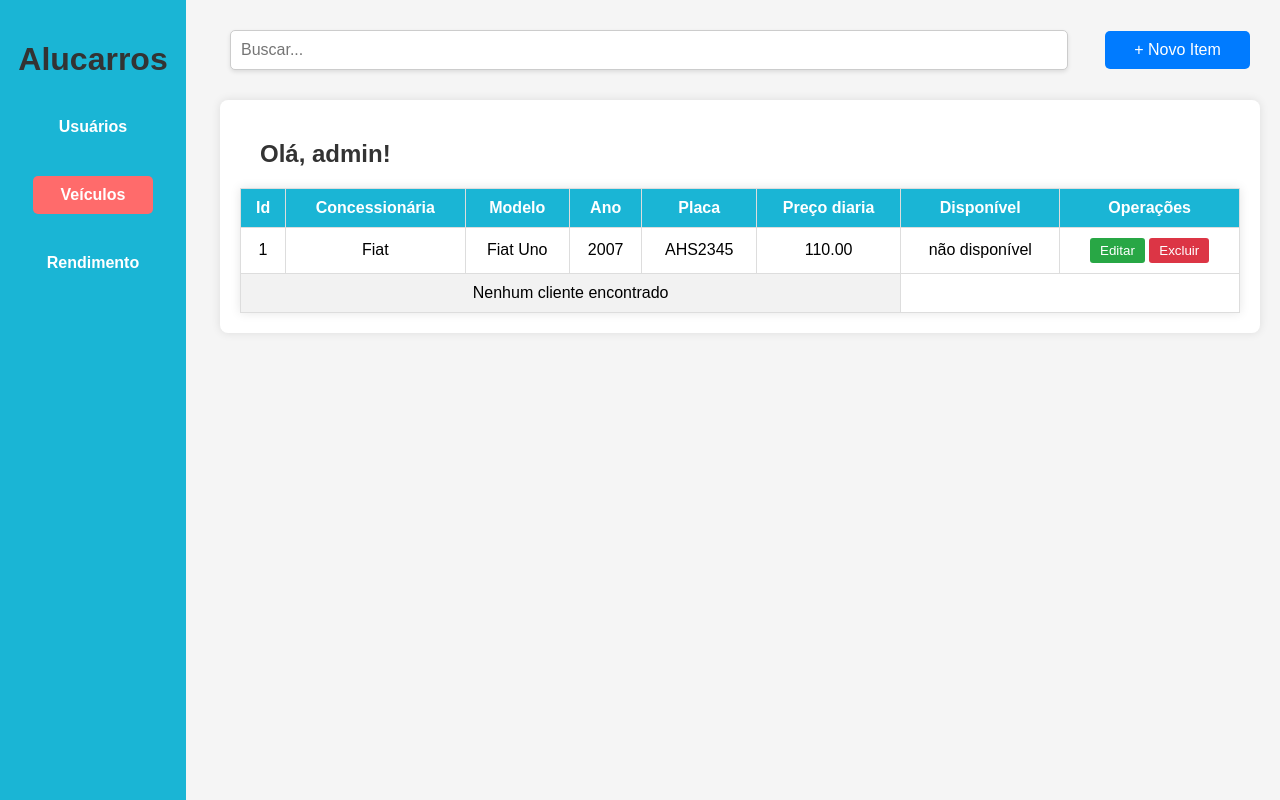
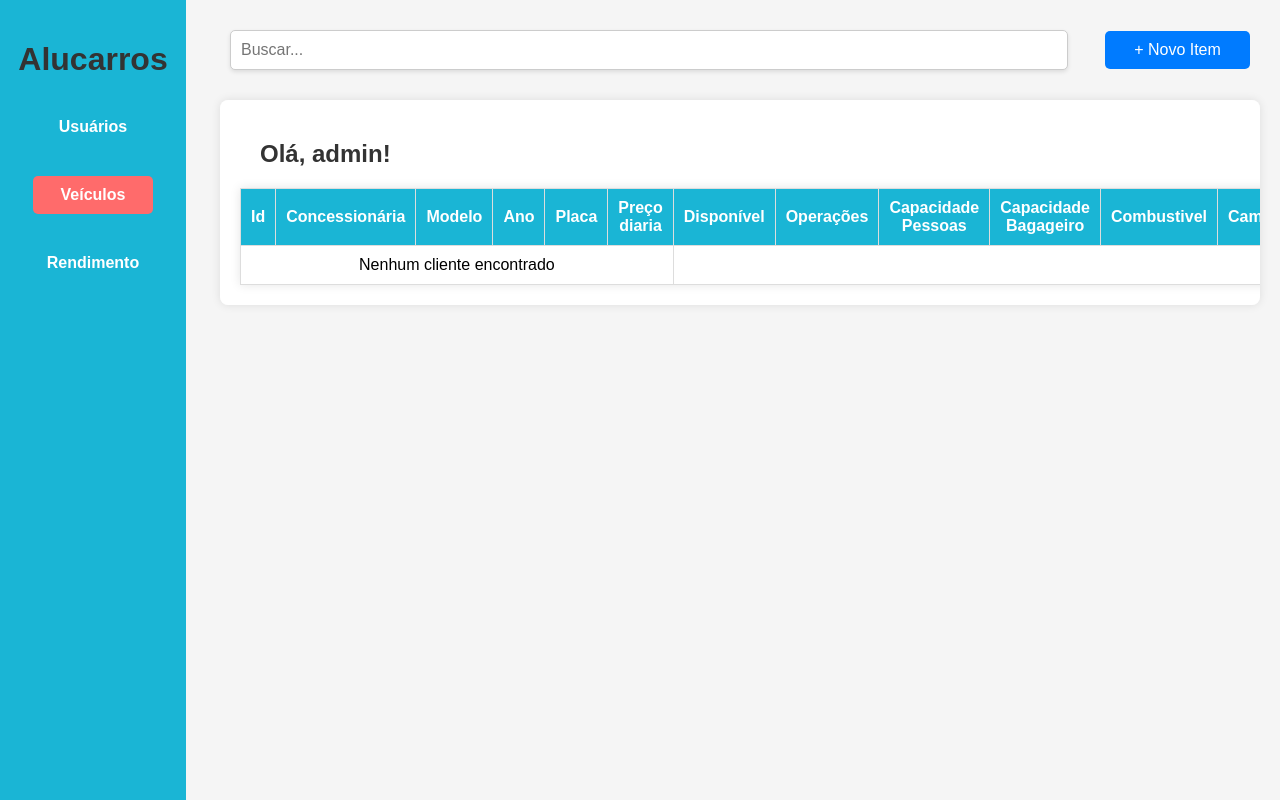
Before and after one commit to joaovitro99/Aluguel-de-carros, a PHP site: page /veiculos.php in a window 1280 px wide. Run offline with PHP 8.4, Linux system fonts and the light colour scheme; data that the repository does not hold is empty.

Commit message:
adiçao de colunas BD

```diff
--- a/FrontEnd/veiculos.php
+++ b/FrontEnd/veiculos.php
@@ -43,23 +43,14 @@
                         <th>Preço diaria</th>
                         <th>Disponível</th>
                         <th>Operações</th>
+                        <th>Capacidade Pessoas</th>
+                        <th>Capacidade Bagageiro</th>
+                        <th>Combustivel</th>
+                        <th>Cambio</th>
                     </tr>
                 </thead>
                 <tbody>
                     <!-- Linhas de exemplo -->
-                    <tr>
-                        <td>1</td>
-                        <td>Fiat </td>
-                        <td>Fiat Uno</td>
-                        <td>2007</td>
-                        <td>AHS2345</td>
-                        <td>110.00  </td>
-                        <td>não disponível</td>
-                        <td>
-                            <button class="btn-edit">Editar</button>
-                            <button class="btn-delete">Excluir</button>
-                        </td>
-                    </tr>
                     <!-- Mais linhas -->
                     <?php
                         include("../BackEnd/data/mySqlDataProvider.php"); // Certifique-se que o caminho está correto
@@ -70,7 +61,7 @@
                         $conn = new MySqlDataProvider($config);
 
                         // Consulta SQL para obter os dados dos clientes
-                        $sql = "SELECT id_veiculo,marca, modelo, ano,placa,valor_diaria,status FROM veiculos ";
+                        $sql = "SELECT id_veiculo,marca, modelo, ano,placa,valor_diaria,status,capacidade_pessoas,capacidade_bagageiro,combustivel,cambio FROM veiculos ";
 
                         // Preparação e execução da consulta
                         $stmt = $conn->query($sql);
@@ -87,6 +78,10 @@
                                 echo "<td>" . $row['placa'] . "</td>";
                                 echo "<td>" . $row['valor_diaria'] . "</td>";
                                 echo "<td>" . $row['status'] . "</td>";
+                                echo "<td>" . $row['capacidade_pessoas'] . "</td>";
+                                echo "<td>" . $row['capacidade_bagageiro'] . "</td>";
+                                echo "<td>" . $row['combustivel'] . "</td>";
+                                echo "<td>" . $row['cambio'] . "</td>";
                                 echo "<td><button class='edit-btn'>Editar</button> <button class='delete-btn'>Excluir</button></td>";
                                 echo "</tr>";
                             }
```
